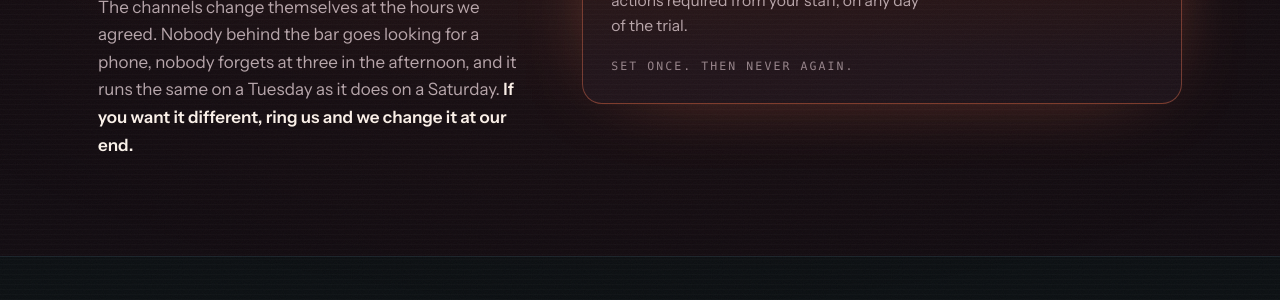
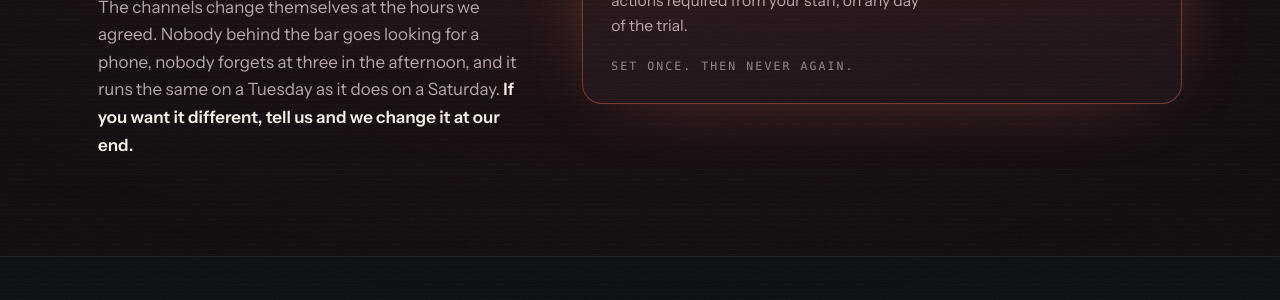
Before and after one commit to MusicbotAU/ejukebox-music, a Jekyll site: the page built from trial.html, in a window 1280 px wide and 900 px high, scrolled down 1800 px. Shown: the part 181-481 px from the top of the window. Built offline with Jekyll 4.4.1, drawn with Linux system fonts in a browser that asks for light colours; some web fonts are replaced.

Commit message:
Remove the last phone references
No phone number is published on the child sites - the mobile attracts cold
calls. This clears the remaining prose that still pointed at ringing.

Co-Authored-By: Claude Opus 5 (1M context) <noreply@anthropic.com>

```diff
--- a/_includes/footer.html
+++ b/_includes/footer.html
@@ -31,7 +31,7 @@
           <a href="{{ '/' | relative_url }}">The room</a>
           <a href="{{ '/trial/' | relative_url }}">The 30-day trial</a>
           <a href="{{ site.contact.main_site }}">The full product at ejukebox.com.au</a>
-          <a href="{{ site.contact.sister_site }}">The screen side, at ejukebox.tv</a>
+          <a href="{{ site.family.tv }}">The screen side, at ejukebox.tv</a>
         </div>
       </div>
     </div>
--- a/index.html
+++ b/index.html
@@ -50,7 +50,7 @@ description: >-
       <a class="btn btn--ghost" href="mailto:{{ site.contact.email }}">Email us</a>
       <a class="btn btn--ghost" href="{{ site.contact.main_site }}">Everything else is at ejukebox.com.au</a>
     </div>
-    <p class="trustline" style="margin-top:26px">Australian owned, human-curated, and licensed for business. <strong>The same people who have been putting music into Australian pubs, clubs and bars for years</strong> - and the same phone number.</p>
+    <p class="trustline" style="margin-top:26px">Australian owned, human-curated, and licensed for business. <strong>The same people who have been putting music into Australian pubs, clubs and bars for years</strong> - and the same people who answer the email.</p>
     <button class="playbtn" type="button" data-play>Pause the demo</button>
   </div>
 </section>
@@ -367,7 +367,7 @@ description: >-
       </div>
     </div>
 
-    <p class="note">Want it different next month? Ring us. We change it at our end.</p>
+    <p class="note">Want it different next month? Tell us. We change it at our end.</p>
   </div>
 </section>
 
@@ -510,7 +510,7 @@ description: >-
     <h2 id="tv-h" style="font-size:clamp(1.4rem,2.6vw,1.9rem)">There is a brother site.</h2>
     <p class="sub">The same team put the screen in the corner to work as well - guest photos on the wall, announcements you type from your phone. Same room, same people.</p>
     <div class="btn-row">
-      <a class="btn btn--ghost" href="{{ site.contact.sister_site }}">See the screen side at ejukebox.tv</a>
+      <a class="btn btn--ghost" href="{{ site.family.tv }}">See the screen side at ejukebox.tv</a>
     </div>
   </div>
 </section>
--- a/trial.html
+++ b/trial.html
@@ -64,7 +64,7 @@ description: >-
         <p class="eyebrow">Beat two</p>
         <h2 id="do-h">What you do.</h2>
         <p class="drop" style="margin-bottom:18px">Nothing.</p>
-        <p class="sub">The channels change themselves at the hours we agreed. Nobody behind the bar goes looking for a phone, nobody forgets at three in the afternoon, and it runs the same on a Tuesday as it does on a Saturday. <strong>If you want it different, ring us and we change it at our end.</strong></p>
+        <p class="sub">The channels change themselves at the hours we agreed. Nobody behind the bar goes looking for a phone, nobody forgets at three in the afternoon, and it runs the same on a Tuesday as it does on a Saturday. <strong>If you want it different, tell us and we change it at our end.</strong></p>
       </div>
       <div class="panel panel--warm">
         <span class="counter__n counter__n--ash">0</span>
```
